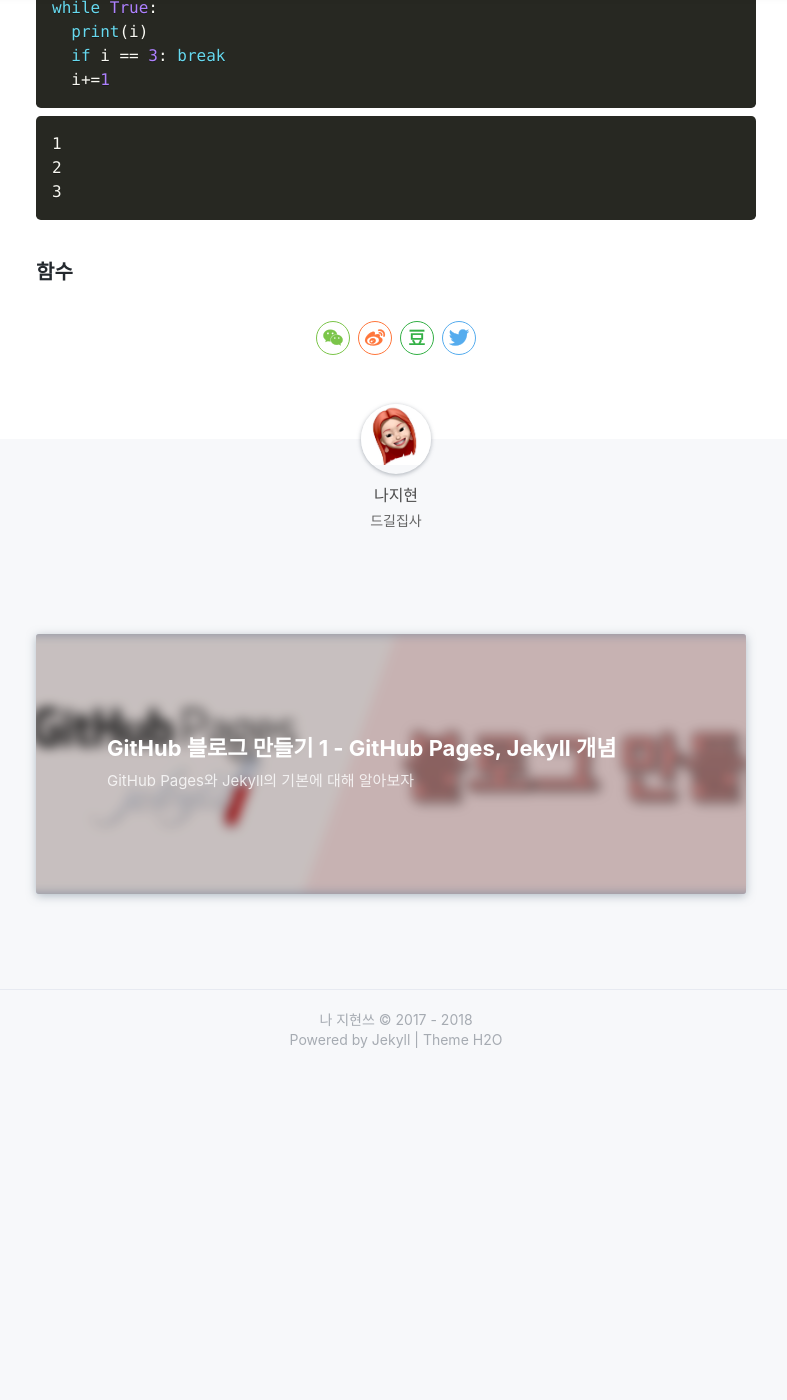
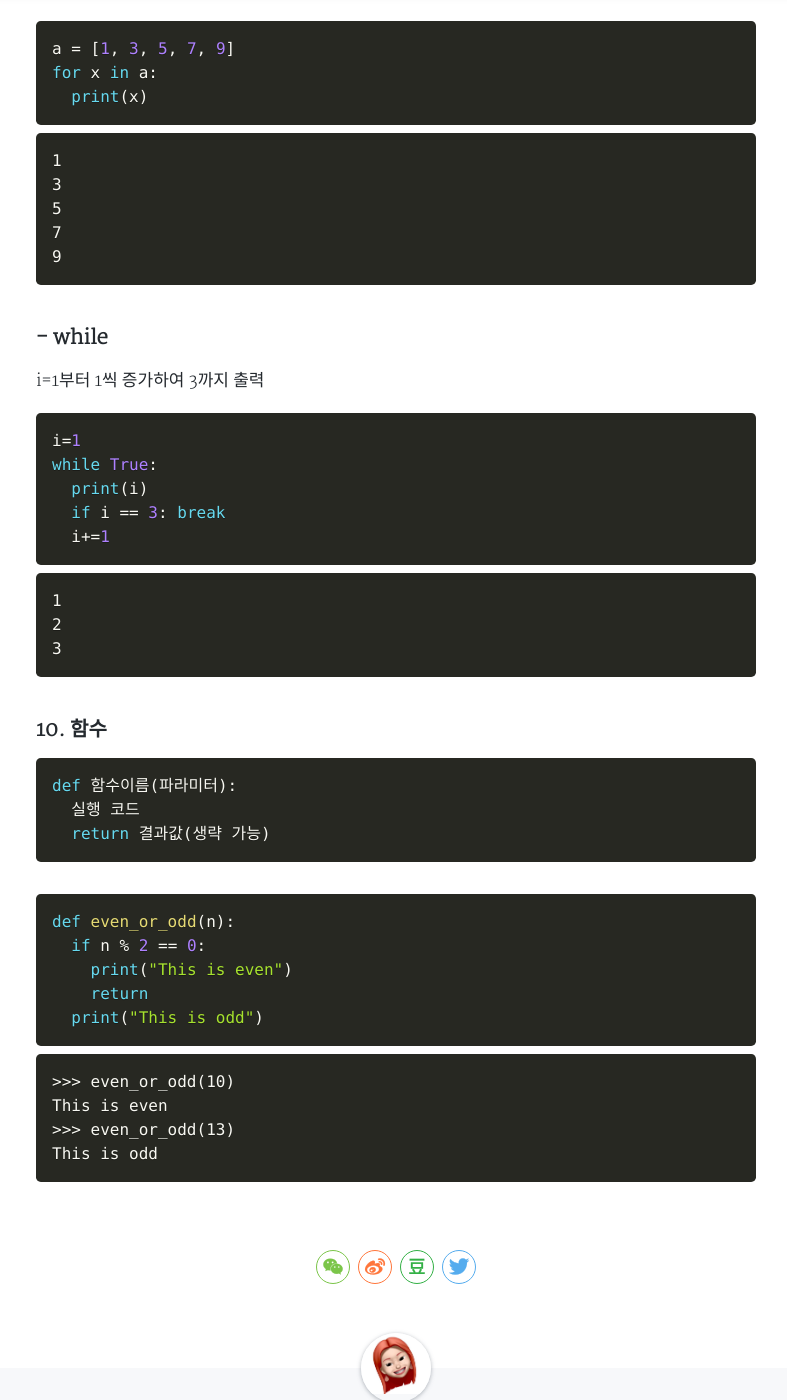
Before and after one commit to jihyun-dev/jihyun-dev.github.io, a Jekyll site: the page built from _posts/2018-10-14-python-review.md, in a window 1280 px wide and 1400 px high, scrolled down 4263 px. Shown: the whole window, without its empty margins (244-1031 px from the left). Built offline with Jekyll 4.4.1, drawn with Linux system fonts in a browser that asks for light colours; nearby versions of some CDN libraries; a style sheet for code colours, icons or effects is not loaded; before the commit the page ends 5333 px from its top, so only the background shows below that; some of the changed text lies outside the part shown.

Commit message:
Modify python review

````diff
--- a/_posts/2018-10-14-python-review.md
+++ b/_posts/2018-10-14-python-review.md
@@ -46,8 +47,24 @@
 bin_k = 0b1000 # 2진수(10진수 8)
 ```
 
+## 4. 문자
+큰옴표, 작은따옴를 사용하여 표현한다.
+```python
+"큰따옴표 문자열"
+```
+```
+'큰따옴표 문자열'
+```
+```python
+'작은따옴표 문자열'
+```
+```
+'작은따옴표 문자열'
+```
 
-## 4. 연산자(양수)
+
+
+## 5. 연산자(양수)
 ```python
 10+3 # 더하기
 10-3 # 빼기
@@ -155,4 +172,22 @@
 3
 ```
 
-### 함수
+### 10. 함수
+```python
+def 함수이름(파라미터):
+  실행 코드
+  return 결과값(생략 가능)
+```
+```Python
+def even_or_odd(n):
+  if n % 2 == 0:
+    print("This is even")
+    return
+  print("This is odd")
+```
+```
+>>> even_or_odd(10)
+This is even
+>>> even_or_odd(13)
+This is odd
+```
````
Also changed, not shown: other parts of _posts/2018-10-14-python-review.md (+7 -6 lines), 1 other file.
